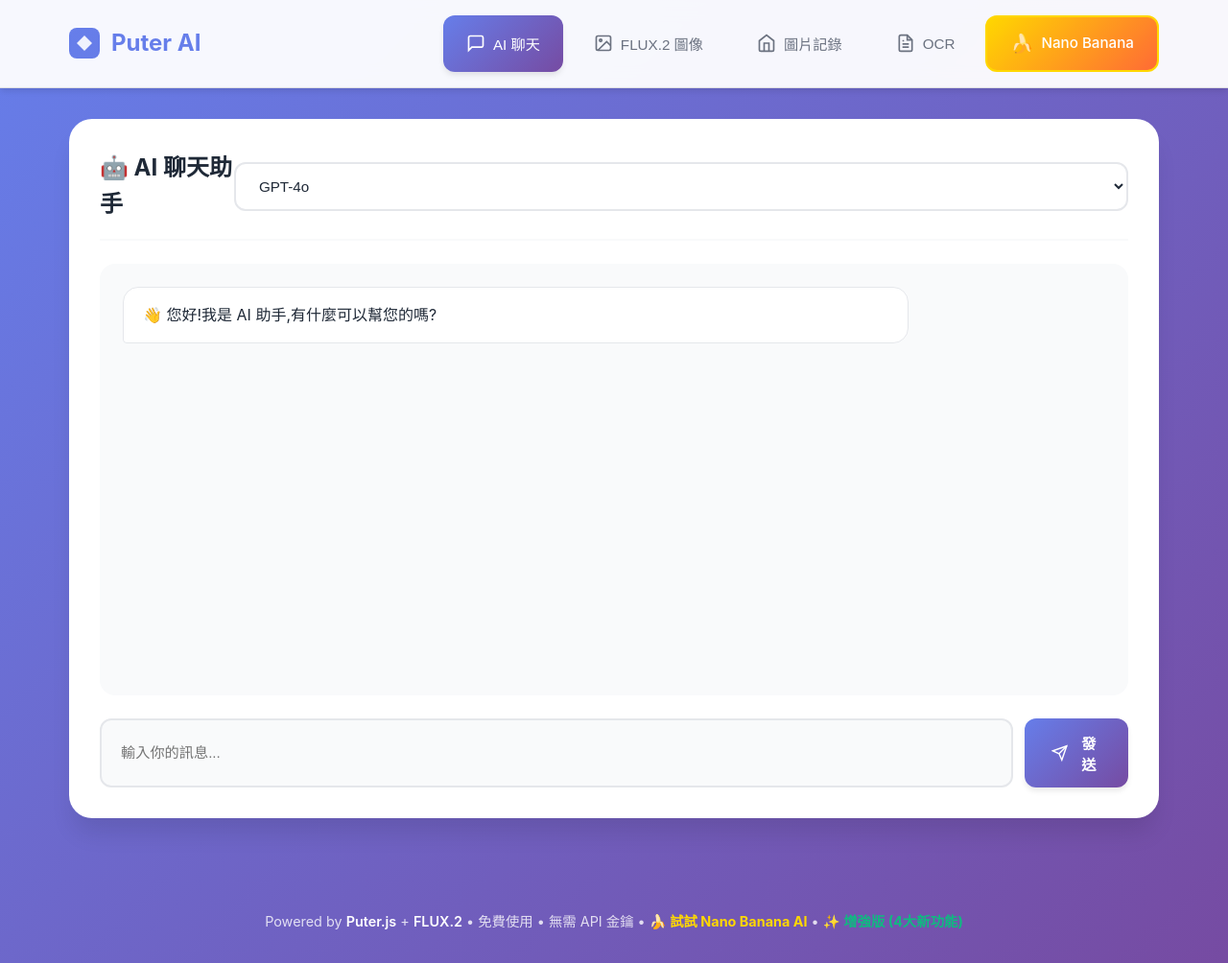
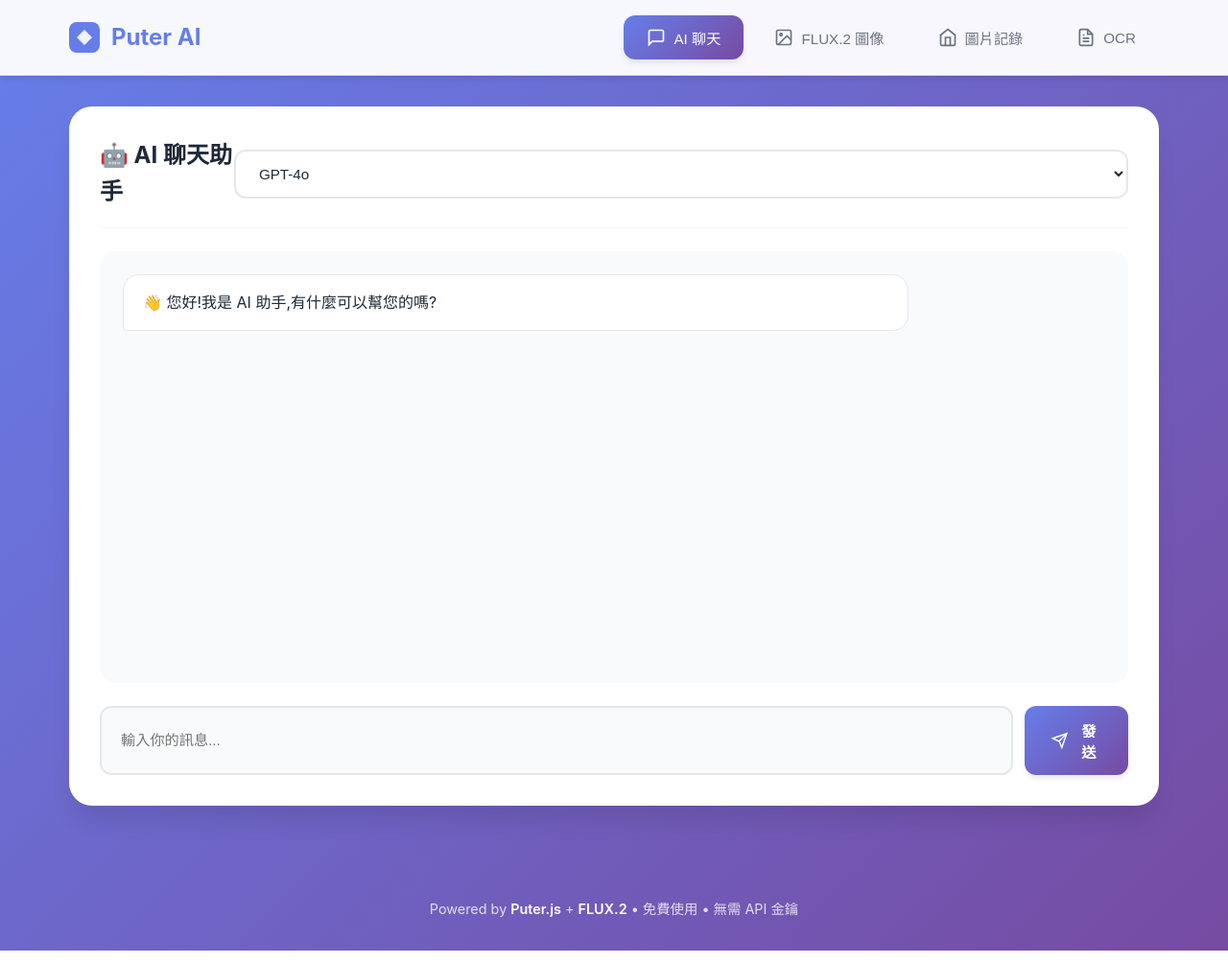
Before and after one commit to kinai9661/Puter, a website: page public/index.html in a window 1280 px wide. Shown: the whole page at 96% size. Drawn offline with Linux system fonts and the light colour scheme.

Commit message:
🧹 移除 Nano Banana AI 所有連結
- 移除 Header 中的 Nano Banana 導航按鈕
- 移除 Footer 中的 Nano Banana 連結
- 移除 nano-banana-enhanced.html 連結
- 清理界面，只保留 FLUX.2 功能

```diff
--- a/public/index.html
+++ b/public/index.html
@@ -53,10 +53,6 @@
                     </svg>
                     OCR
                 </button>
-                <a href="nano-banana.html" class="tab-btn" style="text-decoration: none; background: linear-gradient(135deg, #FFD700, #FF6B35); color: white; border: 2px solid #FFD700;">
-                    <span style="font-size: 1.2rem;">🍌</span>
-                    Nano Banana
-                </a>
             </nav>
         </div>
     </header>
@@ -240,9 +236,7 @@
         <p>
             Powered by <a href="https://puter.com" target="_blank">Puter.js</a> +
             <a href="https://blackforestlabs.ai" target="_blank">FLUX.2</a> •
-            免費使用 • 無需 API 金鑰 •
-            <a href="nano-banana.html" style="color: #FFD700; font-weight: 700;">🍌 試試 Nano Banana AI</a> •
-            <a href="nano-banana-enhanced.html" style="color: #10b981; font-weight: 700;">✨ 增強版 (4大新功能)</a>
+            免費使用 • 無需 API 金鑰
         </p>
     </footer>
 
```
